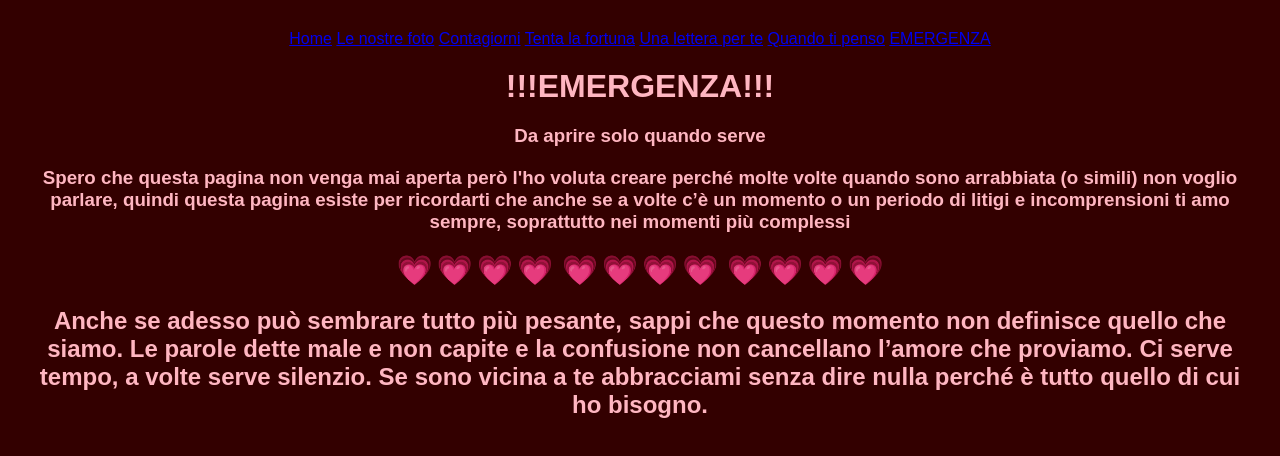
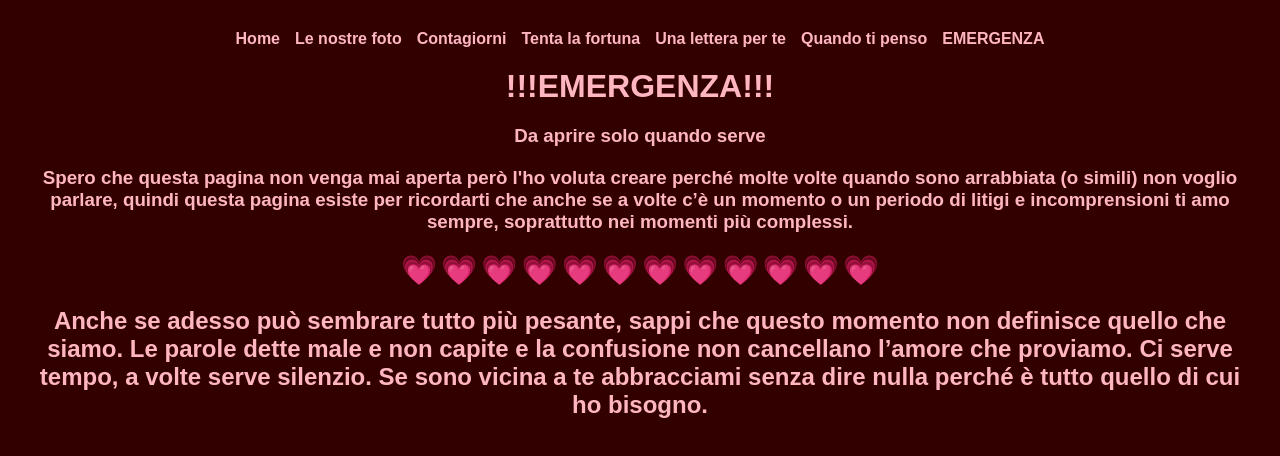
Before and after one commit to diaa098/tiamoclaa, a plain HTML site: page emergenza.html in a window 1280 px wide. Drawn offline with Linux system fonts and the light colour scheme.

Commit message:
Update emergenza.html

```diff
--- a/emergenza.html
+++ b/emergenza.html
@@ -13,6 +13,21 @@
     text-align: center;
     padding: 30px;
 }
+nav {
+    display: flex;
+    gap: 15px;
+    margin-bottom: 20px;
+    flex-wrap: wrap;
+    justify-content:center;
+}
+nav a {
+    color: #FFB6C1;
+    text-decoration: none;
+    font-weight: bold;
+}
+nav a:hover {
+    text-decoration: underline;
+}
 h1, h2, h3 {
     margin: 20px 0;
 }
@@ -23,11 +38,15 @@
     font-size: 29px;
     margin: 0 2px;
 }
+p {
+    max-width: 600px;
+    margin: 20px auto;
+    line-height: 1.5;
+}
 </style>
 </head>
 <body>
-
-<nav class="navbar">
+<nav>
   <a href="home.html">Home</a>
   <a href="foto.html">Le nostre foto</a>
   <a href="contagiorni.html">Contagiorni</a>
@@ -40,12 +59,10 @@
 <h1>!!!EMERGENZA!!!</h1>
 <h3>Da aprire solo quando serve</h3>
 
-<h3>Spero che questa pagina non venga mai aperta però l'ho voluta creare perché molte volte quando sono arrabbiata (o simili) non voglio parlare, quindi questa pagina esiste per ricordarti che anche se a volte c’è un momento o un periodo di litigi e incomprensioni ti amo sempre, soprattutto nei momenti più complessi</h3>
+<h3>Spero che questa pagina non venga mai aperta però l'ho voluta creare perché molte volte quando sono arrabbiata (o simili) non voglio parlare, quindi questa pagina esiste per ricordarti che anche se a volte c’è un momento o un periodo di litigi e incomprensioni ti amo sempre, soprattutto nei momenti più complessi.</h3>
 
 <div class="cuori">
-    <span>💗</span><span>💗</span><span>💗</span><span>💗</span>
-    <span>💗</span><span>💗</span><span>💗</span><span>💗</span>
-    <span>💗</span><span>💗</span><span>💗</span><span>💗</span>
+    <span>💗</span><span>💗</span><span>💗</span><span>💗</span><span>💗</span><span>💗</span><span>💗</span><span>💗</span><span>💗</span><span>💗</span><span>💗</span><span>💗</span>
 </div>
 
 <h2>Anche se adesso può sembrare tutto più pesante, sappi che questo momento non definisce quello che siamo. Le parole dette male e non capite e la confusione non cancellano l’amore che proviamo. Ci serve tempo, a volte serve silenzio. Se sono vicina a te abbracciami senza dire nulla perché è tutto quello di cui ho bisogno.</h2>
```
Lines whose indentation alone changed are shown as unchanged.
